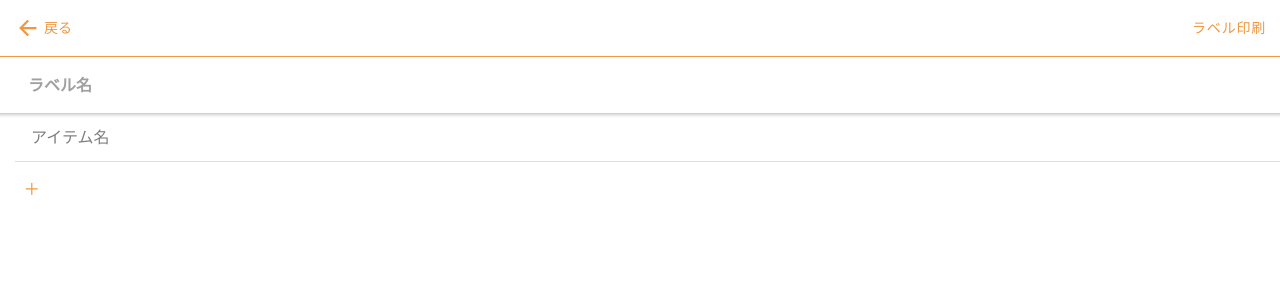
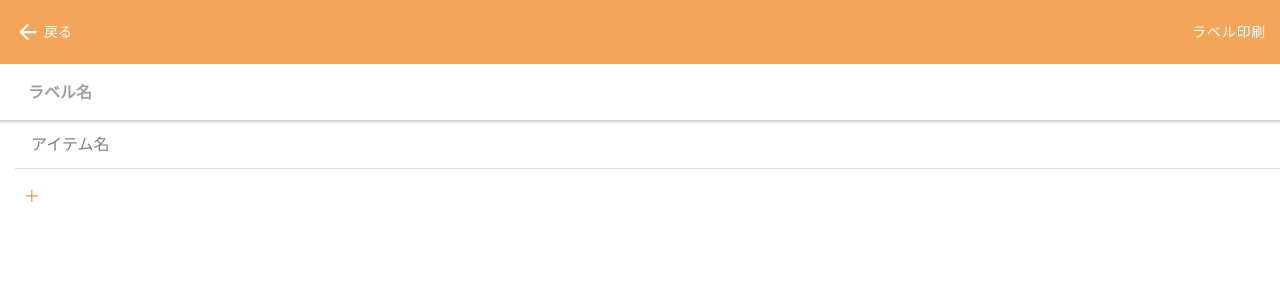
Before and after one commit to tsubame-misa/labelMaker, a React (Create React App) app: page /makeList/1 in a window 1280 px wide. Shown: the top 300 px of the page. Built offline with nearby package versions, Linux system fonts and the light colour scheme.

Commit message:
update_header (#18)

```diff
--- a/src/components/MakeQRcode.js
+++ b/src/components/MakeQRcode.js
@@ -31,7 +31,7 @@ const MakeQRcode = () => {
       <IonHeader className="no-print">
         <IonToolbar>
           <IonButtons slot="start">
-            <IonBackButton color="primary" defaultHref="/home" text="戻る" />
+            <IonBackButton defaultHref="/home" text="戻る" />
           </IonButtons>
           <IonButtons slot="end"></IonButtons>
         </IonToolbar>
--- a/src/components/makeList.js
+++ b/src/components/makeList.js
@@ -115,7 +115,7 @@ const MakeList = ({ history }) => {
         <IonHeader>
           <IonToolbar class="Header">
             <IonButtons slot="start">
-              <IonBackButton color="primary" defaultHref="/home" text="戻る" />
+              <IonBackButton defaultHref="/home" text="戻る" />
             </IonButtons>
             <IonButtons slot="end">
               <IonButton
@@ -126,7 +126,6 @@ const MakeList = ({ history }) => {
                     history.push(`/list/${id}/qrcode`);
                   }
                 }}
-                color="primary"
               >
                 ラベル印刷
               </IonButton>
--- a/src/components/showList.js
+++ b/src/components/showList.js
@@ -56,24 +56,23 @@ const ShowList = () => {
     <IonPage>
       <IonContent>
         <IonHeader>
-          <IonToolbar>
+          <IonToolbar class="Header">
             <IonButtons slot="start">
-              <IonBackButton color="primary" defaultHref="/" text="戻る" />
+              <IonBackButton defaultHref="/" text="戻る" />
             </IonButtons>
             <IonButtons slot="end">
-              <IonButton routerLink={`/makeList/${id}`} color="primary">
+              <IonButton routerLink={`/makeList/${id}`} >
                 編集
               </IonButton>
               <IonButton
                 expand="block"
                 routerLink={`/list/${id}/qrcode`}
-                color="primary"
               >
                 ラベル印刷
               </IonButton>
             </IonButtons>
           </IonToolbar>
-          <IonToolbar>
+          <IonToolbar class="Label">
             <IonItem lines="none">{labelName}</IonItem>
           </IonToolbar>
         </IonHeader>
--- a/src/pages/Home.css
+++ b/src/pages/Home.css
@@ -9,8 +9,22 @@
 }
 
 .Header {
-  border-bottom: solid 1px #f0973f;
+  --padding-top: 16px;
+  --padding-bottom: 16px;
+  font-size: 25px;
+  --ion-toolbar-color : white;
+  --ion-toolbar-background: #f3a659;
+  /*border-bottom: solid 1px #f0973f;*/
 }
+/*
+.HToolbar {
+  --padding-top: 15px;
+  --padding-bottom: 15px;
+  font-size: 25px;
+  --ion-toolbar-color : white;
+  --ion-toolbar-background: #f3a659;
+}
+*/
 
 .toolbar-title-default {
   --padding-top: 30px;
@@ -28,7 +42,11 @@
   padding-left: 20px;
   /*text-align: center;*/
 }
-
+.Label {
+  font-weight: bold;
+  /*padding-left: 20px;
+  text-align: center;*/
+}
 .Item {
   padding-left: 15px;
 }
--- a/src/pages/Home.js
+++ b/src/pages/Home.js
@@ -125,7 +125,7 @@ const Home = ({ history }) => {
   return (
     <IonPage>
       <IonHeader>
-        <IonToolbar>
+        <IonToolbar class="HToolbar">
           <IonTitle>Donuts</IonTitle>
         </IonToolbar>
       </IonHeader>
```
